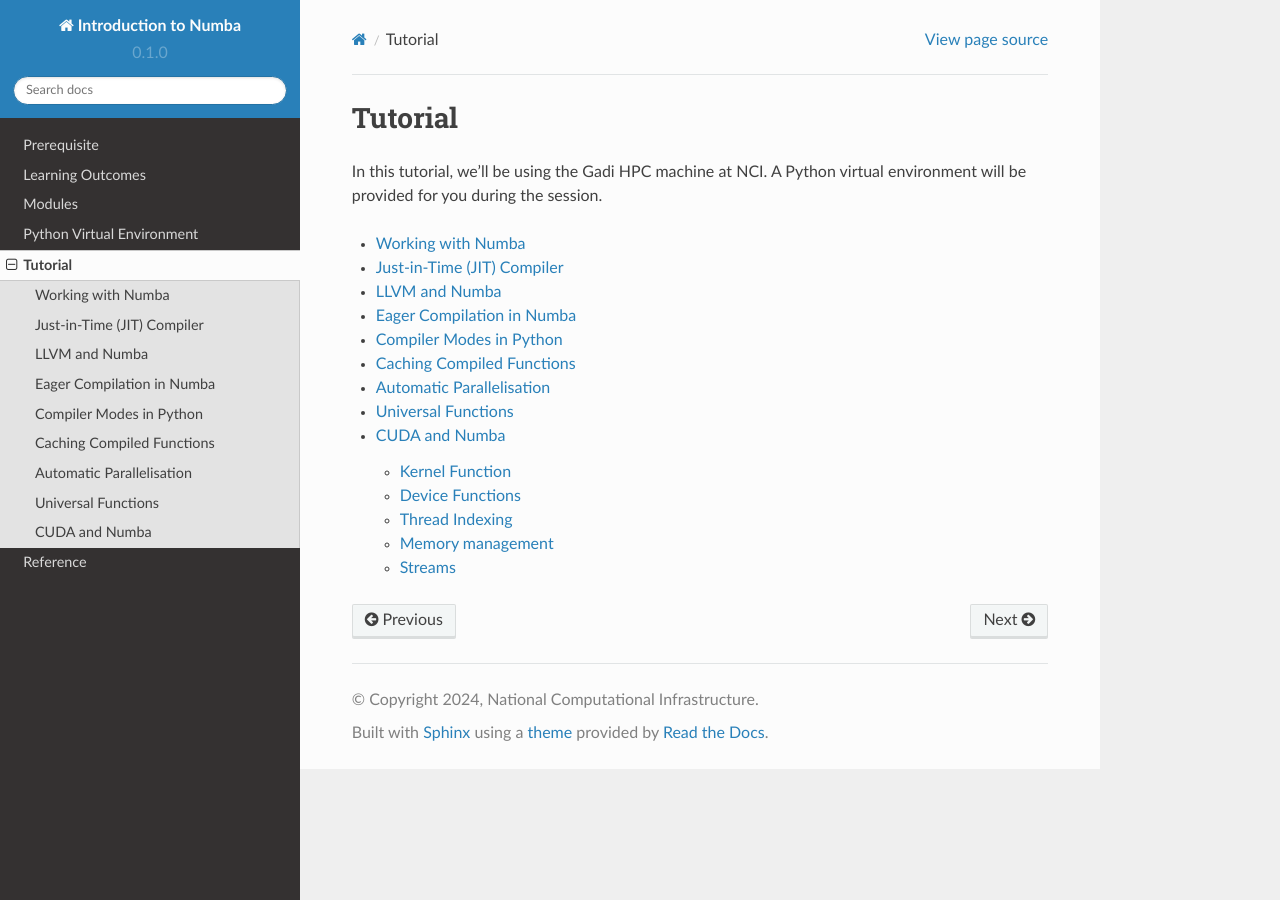
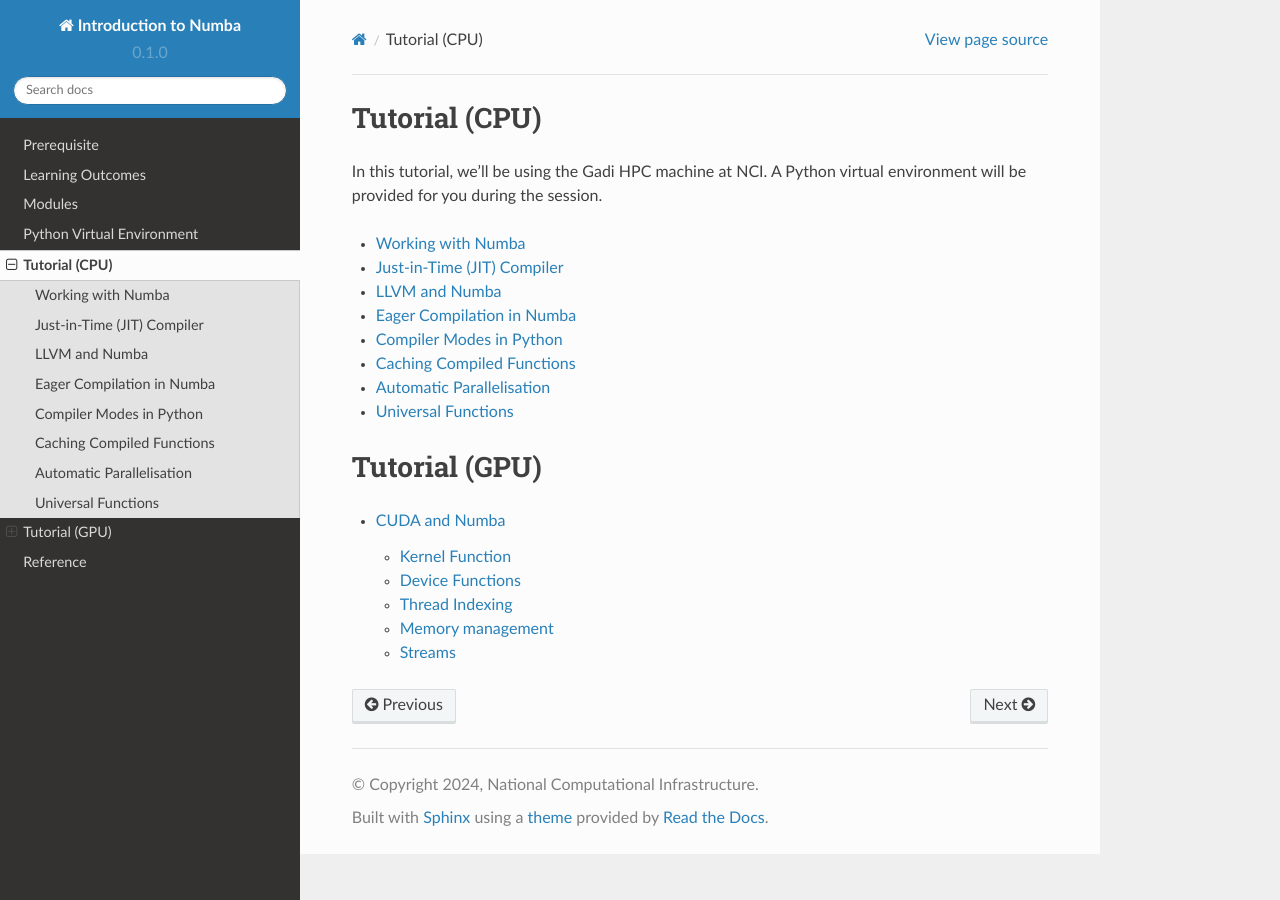
Before and after one commit to josephjohnjj/intro-to-numba, a Sphinx documentation site: the page built from docs/source/tutorial.rst, in a window 1280 px wide. Built offline with Sphinx 7.4.7 and the Read the Docs theme 2.0.0, drawn with Linux system fonts in a browser that asks for light colours; pages that are not in the unit, such as notebooks, are missing from menus.

Commit message:
GPU docs seperated

```diff
--- a/docs/source/tutorial.rst
+++ b/docs/source/tutorial.rst
@@ -1,5 +1,5 @@
-Tutorial
-========
+Tutorial (CPU)
+==============
 
 In this tutorial, we'll be using the Gadi HPC machine at NCI. A Python virtual environment
 will be provided for you during the session.
@@ -14,4 +14,11 @@
     tutorial/cache
     tutorial/parallel
     tutorial/ufunc
-    tutorial/gpu
+
+
+Tutorial (GPU)
+==============
+
+.. toctree::
+
+    tutorial/GPU/gpu_intro
```
